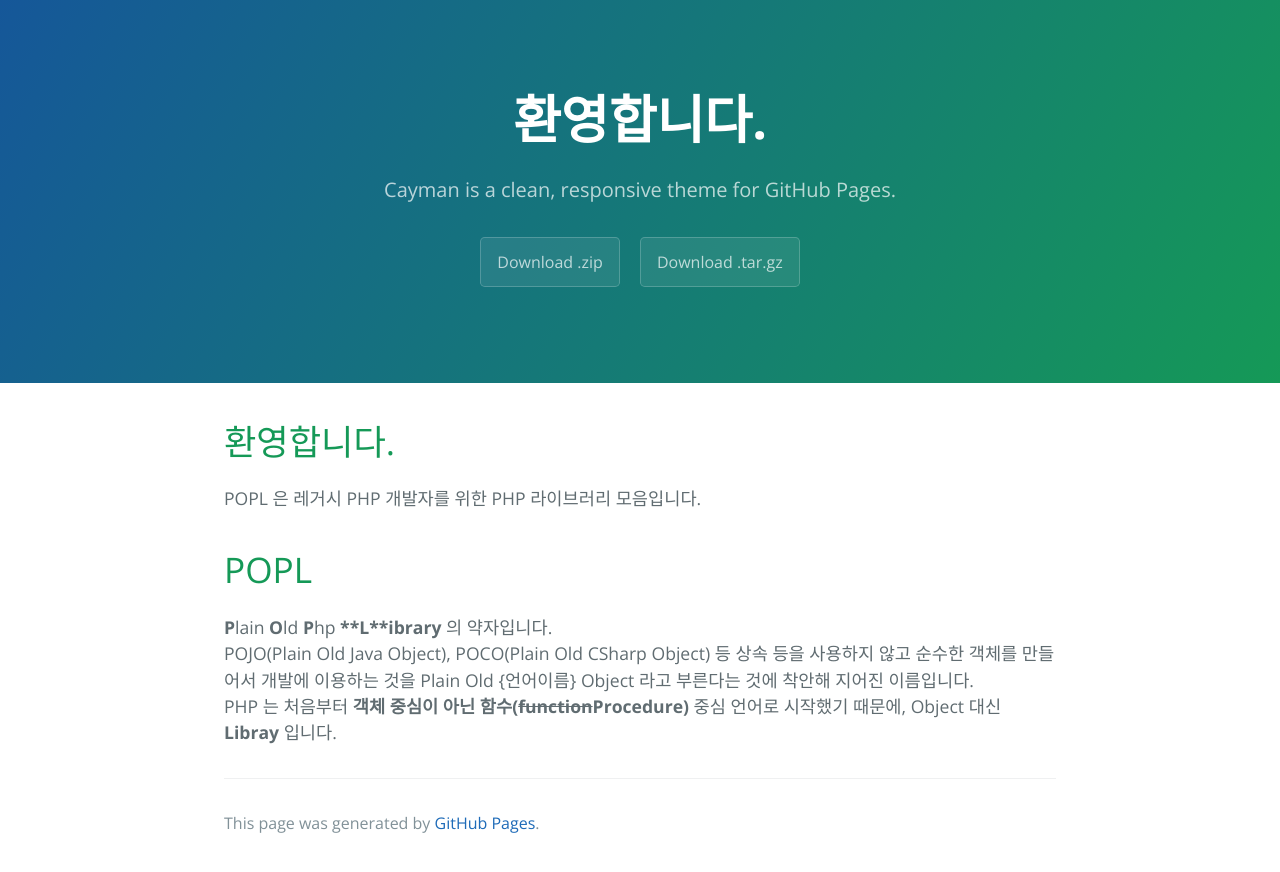
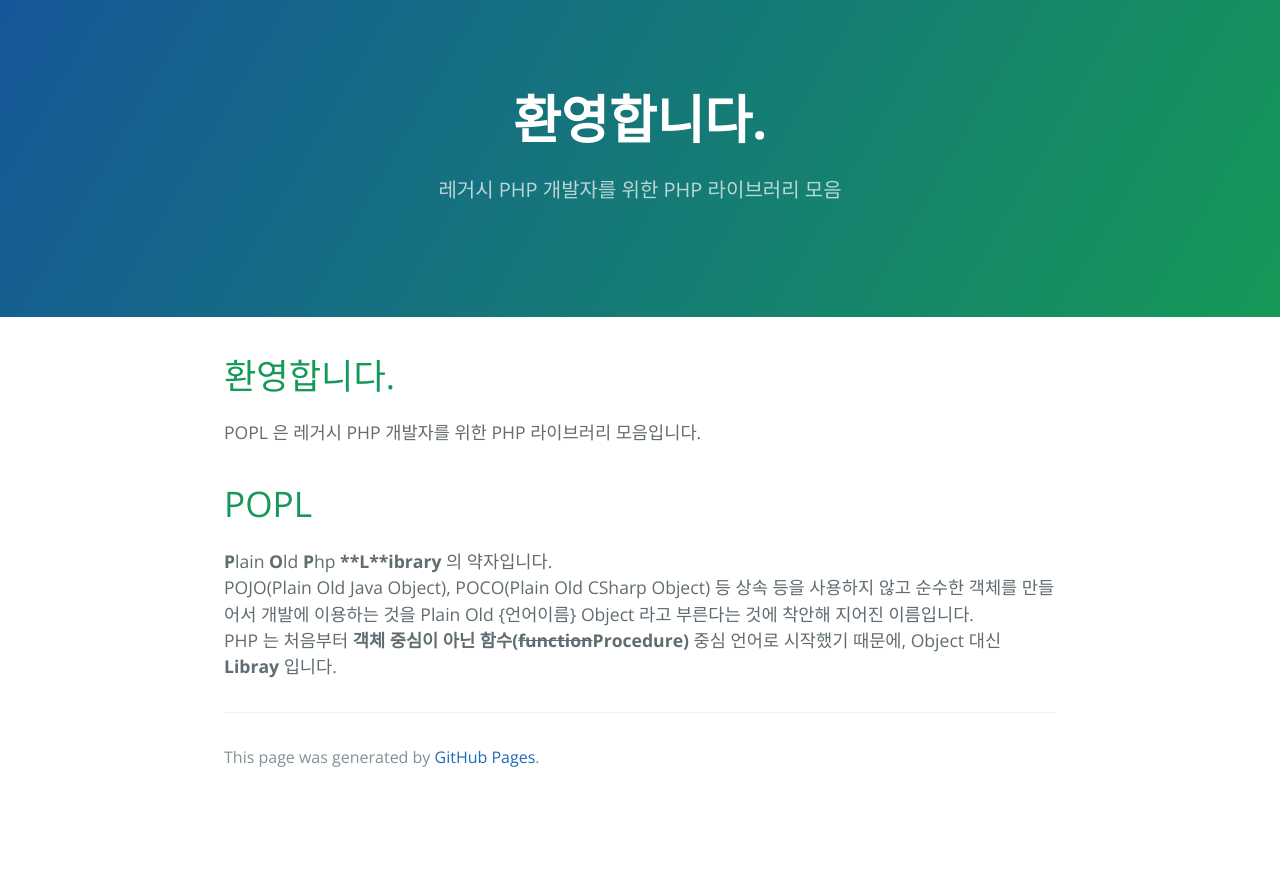
Before and after one commit to poplcode/poplcode.github.io, a Jekyll site: the page built from index.md, in a window 1280 px wide. Shown: the top 872 px of the page. Built offline with Jekyll 4.4.1, drawn with Linux system fonts in a browser that asks for light colours; our own code applies the rules of GitHub Pages for plain Markdown files.

Commit message:
지킬 기본 정보 수정

```diff
--- a/_config.yml
+++ b/_config.yml
@@ -1,5 +1,4 @@
-title: Cayman theme
-description: Cayman is a clean, responsive theme for GitHub Pages.
-show_downloads: true
+title: POPL - Plain Old Php Library
+description: 레거시 PHP 개발자를 위한 PHP 라이브러리 모음
 google_analytics:
 theme: jekyll-theme-cayman
--- a/_layouts/default.html
+++ b/_layouts/default.html
@@ -28,10 +28,6 @@
       {% if site.github.is_project_page %}
         <a href="{{ site.github.repository_url }}" class="btn">View on GitHub</a>
       {% endif %}
-      {% if site.show_downloads %}
-        <a href="{{ site.github.zip_url }}" class="btn">Download .zip</a>
-        <a href="{{ site.github.tar_url }}" class="btn">Download .tar.gz</a>
-      {% endif %}
     </header>
 
     <main id="content" class="main-content" role="main">
```
